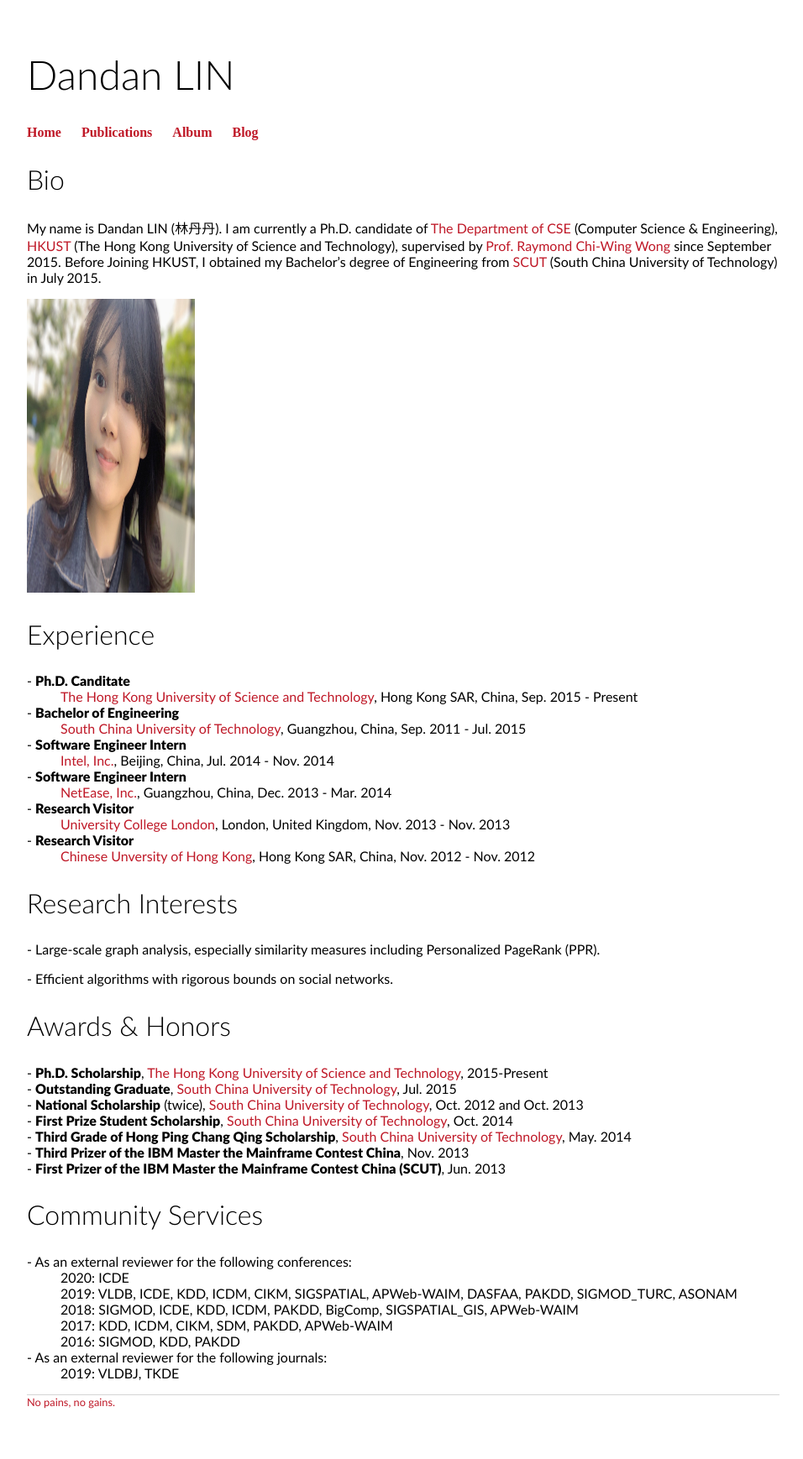
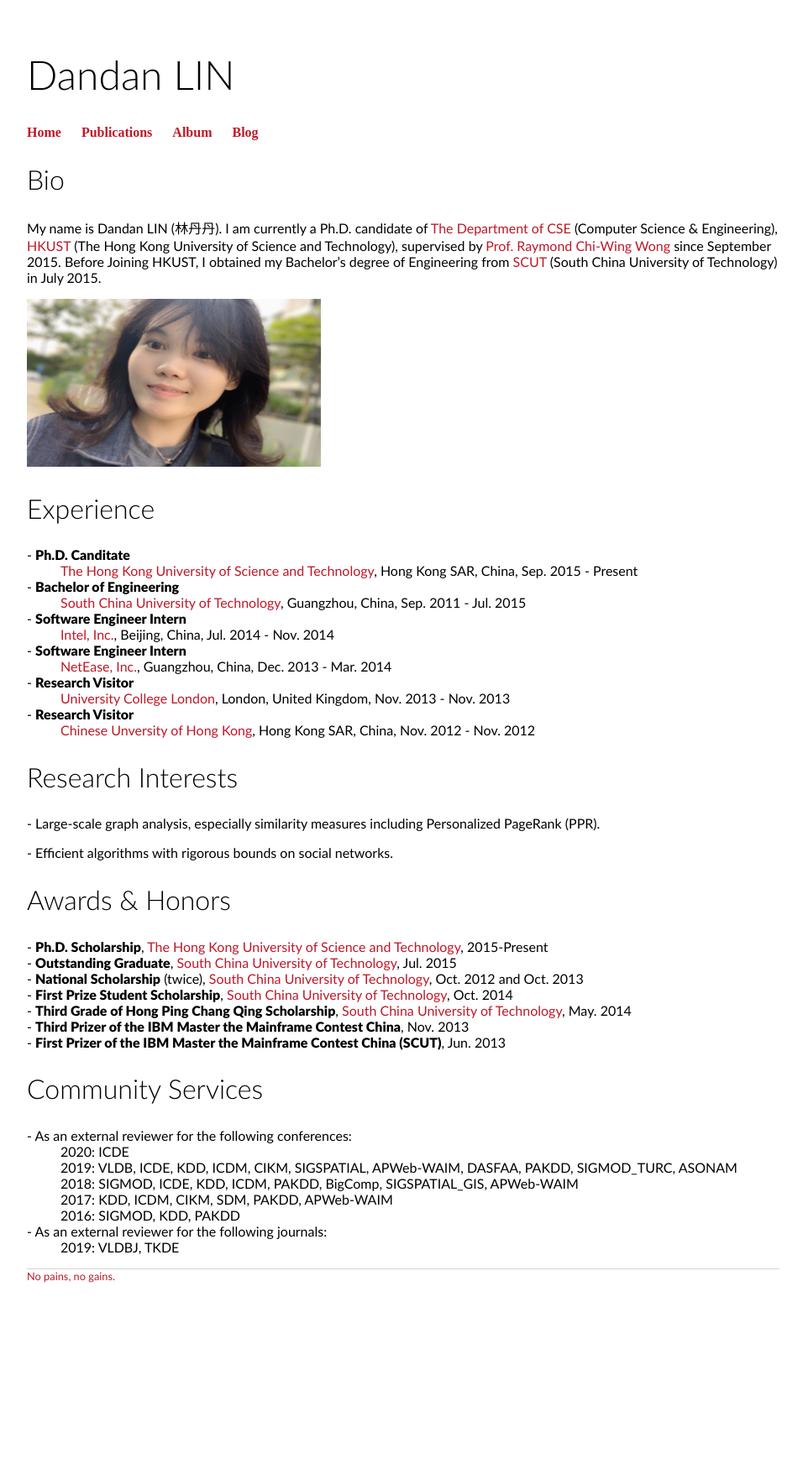
Before and after one commit to 2danlin/2danlin.github.io, a Jekyll site: the page built from index.html, in a window 1280 px wide. Shown: the whole page at 84% size, without its empty margins (160-1116 px from the left). Built offline with Jekyll 4.4.1, drawn with Linux system fonts in a browser that asks for light colours; after the commit the page ends 1588 px from its top, so only the background shows below that.

Commit message:
Update index.html

```diff
--- a/index.html
+++ b/index.html
@@ -10,7 +10,7 @@
 		<a href="https://www.ust.hk/">HKUST</a> (The Hong Kong University of Science and Technology),
 		supervised by <a href="https://home.cse.ust.hk/~raywong/">Prof. Raymond Chi-Wing Wong</a> since September 2015.
 		Before Joining HKUST, I obtained my Bachelor’s degree of Engineering from <a href="https://www.scut.edu.cn/new/">SCUT</a> (South China University of Technology) in July 2015.</p>
-            <img src="/img/home_img.jpeg" alt="" height="350px" width="200px"/>
+            <img src="/img/home_img.jpeg" alt="" height="200px" width="350px"/>
 
 </div><!-- /.blurb -->
 
```
